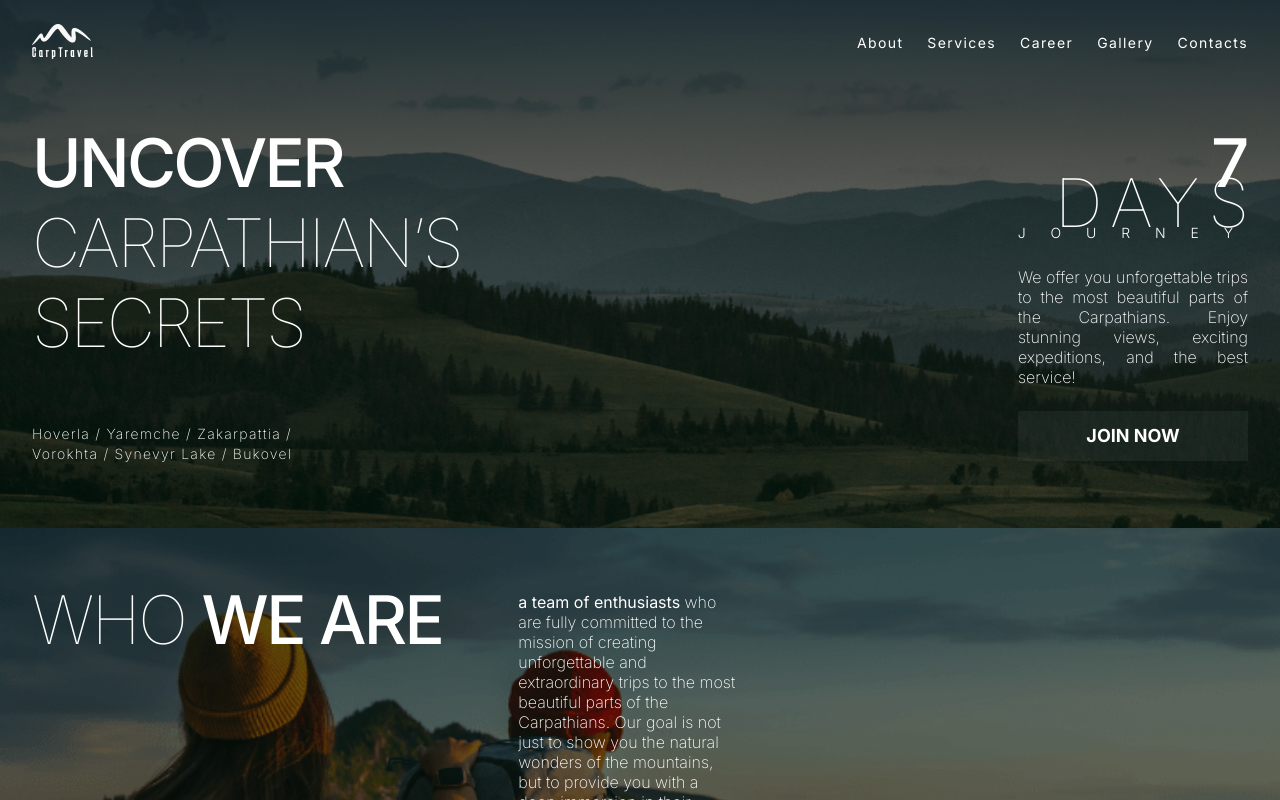
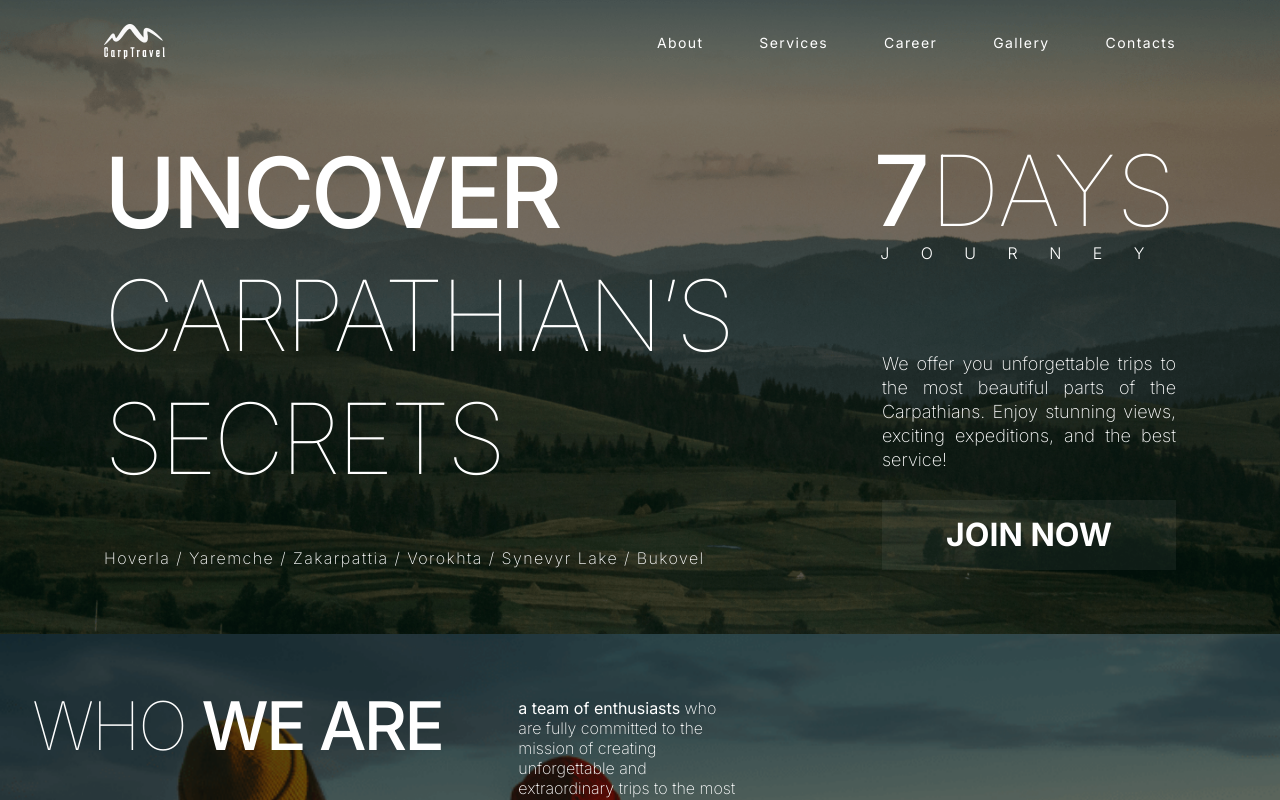
Before and after one commit to Olena-Rudnieva/next-js-carptravel, a Next.js app: page / in a window 1280 px wide. Shown: the top 800 px of the page. Built offline with nearby package versions, Linux system fonts and the light colour scheme.

Commit message:
Add desktop main page styles

```diff
--- a/app/components/About.js
+++ b/app/components/About.js
@@ -1,6 +1,9 @@
 export default function About() {
   return (
-    <section className="relative bg-aboutMobile bg-cover bg-right bg-middle md:bg-aboutTablet md:bg-center px-5 md:px-8 py-14 md:py-16 text-white">
+    <section
+      id="About"
+      className="relative bg-aboutMobile bg-cover bg-right bg-middle md:bg-aboutTablet md:bg-center px-5 md:px-8 py-14 md:py-16 text-white"
+    >
       <div className="md:flex md:gap-[76px]">
         <h2 className="text-[40px] md:text-[67px] font-thin leading-[56px] tracking-[-1.6px] md:tracking-[-2.68px] uppercase mb-2 md:mb-0">
           WHO <span className="font-medium">WE ARE</span>
--- a/app/components/AppBar.js
+++ b/app/components/AppBar.js
@@ -2,7 +2,7 @@
 
 import Image from 'next/image';
 import Logo from '../../public/logo.png';
-import Link from 'next/link';
+
 import { useState } from 'react';
 import MobileMenu from './MobileMenu';
 
@@ -11,7 +11,7 @@ export default function AppBar() {
   const toggleMenu = () => setMobileMenu(!mobileMenu);
 
   return (
-    <header className="pb-9 md:pb-16">
+    <header className="pb-9 md:pb-16 xl:pb-[72px]">
       <nav class="flex justify-between items-center ">
         <div>
           <Image src={Logo} width={61} height={33} alt="Logo" />
@@ -28,31 +28,31 @@ export default function AppBar() {
             <MobileMenu onClick={toggleMenu} />
           </div>
         )}
-        <ul className="hidden md:flex gap-6 text-white">
+        <ul className="hidden md:flex gap-6 xl:gap-14 text-white">
           <li>
-            <Link className="text-sm font-normal tracking-[1.4px]" href="#">
+            <a className="text-sm font-normal tracking-[1.4px]" href="#">
               About
-            </Link>
+            </a>
           </li>
           <li>
-            <Link className="text-sm font-normal tracking-[1.4px]" href="#">
+            <a className="text-sm font-normal tracking-[1.4px]" href="#">
               Services
-            </Link>
+            </a>
           </li>
           <li>
-            <Link className="text-sm font-normal tracking-[1.4px]" href="#">
+            <a className="text-sm font-normal tracking-[1.4px]" href="#">
               Career
-            </Link>
+            </a>
           </li>
           <li>
-            <Link className="text-sm font-normal tracking-[1.4px]" href="#">
+            <a className="text-sm font-normal tracking-[1.4px]" href="#">
               Gallery
-            </Link>
+            </a>
           </li>
           <li>
-            <Link className="text-sm font-normal tracking-[1.4px]" href="#">
+            <a className="text-sm font-normal tracking-[1.4px]" href="#">
               Contacts
-            </Link>
+            </a>
           </li>
         </ul>
       </nav>
--- a/app/components/Contact.js
+++ b/app/components/Contact.js
@@ -2,7 +2,10 @@ import ContactForm from './ContactForm';
 
 export default function Contact() {
   return (
-    <section className="px-5 py-14 bg-contact bg-center bg-cover text-white">
+    <section
+      id="Contacts"
+      className="px-5 py-14 bg-contact bg-center bg-cover text-white"
+    >
       <h2 className="text-[40px] font-thin leading-[56px] tracking-[-1.6px] uppercase mb-9">
         Contact <span class="font-medium">US</span>
       </h2>
--- a/app/components/Hero.js
+++ b/app/components/Hero.js
@@ -2,37 +2,42 @@ export default function Hero() {
   return (
     <div className="relative md:flex">
       <div>
-        <h2 className="absolute top-[20px] right-[-10px] flex flex-wrap justify-end w-[118px] md:w-[247px] h-[52px] md:h-[88px] text-4xl md:text-[67px] font-thin tracking-[1.665px] md:tracking-[8.71px]  text-white">
+        <h2 className="absolute top-[20px] right-[-10px] xl:top-[40px] xl:right-0 flex flex-wrap justify-end w-[118px] md:w-[247px] xl:w-[306px] h-[52px] md:h-[88px] xl:h-[123px] text-4xl md:text-[67px] xl:text-[98px] font-thin tracking-[1.665px] md:tracking-[8.71px] xl:tracking-normal  text-white">
           <span className="font-medium text-white tracking-0">7</span>
           DAYS
-          <span className="text-xs md:text-sm font-light tracking-[9.48px] md:tracking-[24.9px] uppercase text-white ">
+          <span className="text-xs md:text-sm xl:text-[16px] font-light tracking-[9.48px] md:tracking-[24.9px] xl:tracking-[31.48px] uppercase text-white ">
             journey
           </span>
         </h2>
 
-        <h1 className="text-[40px] md:text-[67px] md:w-[426px] md:h-[243px] text-white font-thin leading-[56px] md:leading-[80px] tracking-[-1.6px] md:tracking-[-2.68px] uppercase pt-28 md:pt-0 mb-6 md:mb-[58px]">
+        <h1 className="text-[40px] md:text-[67px] xl:text-[98px] md:w-[426px] xl:w-[646px] md:h-[243px] xl:h-[357px] text-white font-thin leading-[56px] md:leading-[80px] xl:leading-[123px] tracking-[-1.6px] md:tracking-[-2.68px]  xl:tracking-[-3.92px] uppercase pt-28 md:pt-0 mb-6 md:mb-[58px]">
           <span className="font-medium">Uncover </span>Carpathian’s Secrets
         </h1>
-        <p className=" text-white w-[157px] md:w-[263px] text-[10px] md:text-sm font-extralight leading-4 mb-6 md:mb-0 md:tracking-[1.26px]">
+        <p className=" text-white w-[157px] md:w-[263px] xl:w-full text-[10px] md:text-sm xl:text-base	font-extralight leading-4 mb-6 md:mb-0 md:tracking-[1.26px] xl:tracking-[1.44px]">
           Hoverla / Yaremche / Zakarpattia / Vorokhta / Synevyr Lake / Bukovel
         </p>
       </div>
 
-      <div className="md:pt-[144px] flex flex-col justify-start text-justify ml-auto">
-        <p className="text-white text-sm md:text-[16px] font-extralight leading-[20px] mb-6 md:mb:7 md:w-[230px] md:h-[120px]">
+      <div className="md:pt-[144px] flex flex-col justify-start text-justify ml-auto xl:mt-auto">
+        <p className="text-white text-sm md:text-[16px] xl:text-[18px] font-extralight leading-[20px] xl:leading-6 mb-6 md:mb-7 md:w-[230px] xl:w-[294px] md:h-[120px]">
           We offer you unforgettable trips to the most beautiful parts of the
           Carpathians. Enjoy stunning views, exciting expeditions, and the best
           service!
         </p>
-        <div className="flex justify-center items-center  ml-auto mr-auto bg-white bg-opacity-10 md:bg-white md:bg-opacity-5 px-[64px] py-[18px] md:py-[14px] w-[280px] md:w-[230px] md:h-[50px] ">
+        <div className="flex justify-center items-center   ml-auto mr-auto  bg-white bg-opacity-10 md:bg-white md:bg-opacity-5 px-[64px] py-[18px] md:py-[14px] xl:py-[16px] w-[280px] md:w-[230px] md:h-[50px] xl:w-[294px] xl:h-[70px] ">
           <button
             type="button"
-            className="text-white text-lg font-bold leading-[48px]"
+            className="text-white text-lg xl:text-[32px] font-bold leading-[48px]"
           >
-            <a href="#">JOIN NOW</a>
+            JOIN NOW
+            {/* <Link to={Contacts} smooth={true} duration={500} offset={50}>
+              JOIN NOW
+            </Link> */}
+            {/* <a href="#">JOIN NOW</a> */}
           </button>
         </div>
       </div>
     </div>
   );
 }
+//
--- a/app/components/MainPage.js
+++ b/app/components/MainPage.js
@@ -3,7 +3,7 @@ import Hero from './Hero';
 
 export default function MainPage() {
   return (
-    <div className="px-5 md:px-8 pt-9 md:pt-6 pb-[58px] md:pb-16 bg-main bg-cover bg-no-repeat md:bg-center ">
+    <div className="px-5 md:px-8 xl:px-[104px] pt-9 md:pt-6 pb-[58px] md:pb-16 bg-main bg-cover bg-no-repeat md:bg-center xl:bg-mainDesktop">
       <AppBar />
       <Hero />
     </div>
--- a/app/components/MobileMenu.js
+++ b/app/components/MobileMenu.js
@@ -1,6 +1,6 @@
 'use client';
 
-import Link from 'next/link';
+import About from './About';
 
 export default function MobileMenu({ onClick }) {
   return (
@@ -16,44 +16,36 @@ export default function MobileMenu({ onClick }) {
         <nav>
           <ul className="flex flex-col gap-12  text-center pt-[170px]">
             <li>
-              <Link
-                className="text-[18px] font-normal tracking-[1.8px]"
-                href="#"
-              >
+              <a className="text-[18px] font-normal tracking-[1.8px]" href="#">
                 About
-              </Link>
+              </a>
             </li>
             <li>
-              <Link
-                className="text-[18px] font-normal tracking-[1.8px]"
-                href="#"
-              >
+              <a className="text-[18px] font-normal tracking-[1.8px]" href="#">
                 Services
-              </Link>
+              </a>
             </li>
             <li>
-              <Link
-                className="text-[18px] font-normal tracking-[1.8px]"
-                href="#"
-              >
+              <a className="text-[18px] font-normal tracking-[1.8px]" href="#">
                 Career
-              </Link>
+              </a>
             </li>
             <li>
-              <Link
-                className="text-[18px] font-normal tracking-[1.8px]"
-                href="#"
-              >
+              <a className="text-[18px] font-normal tracking-[1.8px]" href="#">
                 Gallery
-              </Link>
+              </a>
             </li>
             <li>
-              <Link
+              <a
                 className="text-[18px] font-normal tracking-[1.8px]"
-                href="#"
+                to={About}
+                smooth={true}
+                duration={500}
+                offset={50}
+                onClick={onClick}
               >
                 Contacts
-              </Link>
+              </a>
             </li>
           </ul>
         </nav>
--- a/package.json
+++ b/package.json
@@ -16,6 +16,7 @@
     "postcss": "8.4.29",
     "react": "18.2.0",
     "react-dom": "18.2.0",
+    "react-scroll": "^1.8.9",
     "tailwindcss": "3.3.3"
   }
 }
--- a/tailwind.config.js
+++ b/tailwind.config.js
@@ -9,6 +9,7 @@ module.exports = {
     extend: {
       backgroundImage: {
         main: 'url(../public/main.png)',
+        mainDesktop: 'url(../public/main-desktop.png)',
         aboutMobile: 'url(../public/about-mobile.png)',
         aboutTablet: 'url(../public/about-tablet.png)',
         offer1: 'url(../public/offer1.png)',
```
Also changed, not shown: 1 other file (tests, documents, lock files or other folders).
